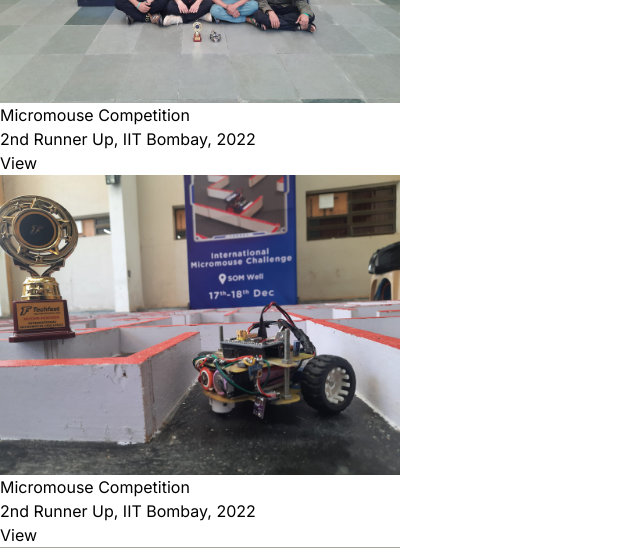
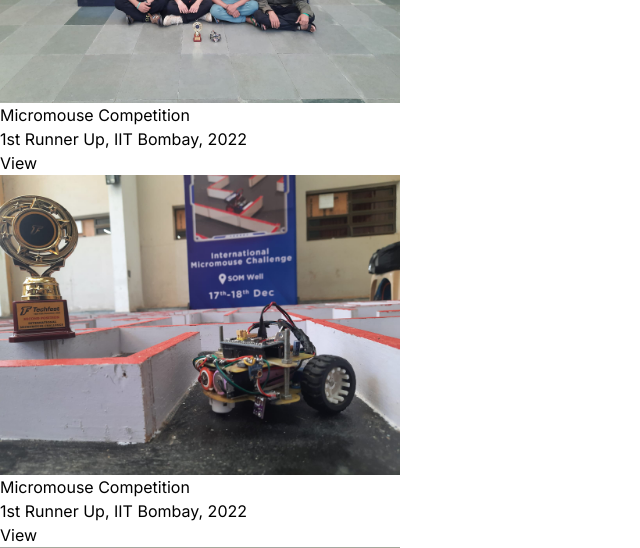
Before and after one commit to jyotsna-jha/rac-website-final, a Next.js app: page / in a window 1280 px wide. Shown: the part 6720-7268 px from the top of the page, without its empty margins (0-640 px from the left). Built offline with nearby package versions, Linux system fonts and the light colour scheme.

Commit message:
achievement

```diff
--- a/components/Hero/Hero4.jsx
+++ b/components/Hero/Hero4.jsx
@@ -3,8 +3,8 @@ import NextImage from 'next/image';
 
 const Achievement = () => {
   const achievementCard = [
-    { name: 'Micromouse Competition', achievement: '2nd Runner Up, IIT Bombay, 2022', image: '/assets/micromouse5.jpg', link: 'https://drive.google.com/drive/folders/1ZvO1aXkVKVZ2cgqXInEUFy3mumFhQnzX' },
-    { name: 'Micromouse Competition', achievement: '2nd Runner Up, IIT Bombay, 2022', image: '/assets/micromouse2.jpg', link: 'https://drive.google.com/drive/folders/1ZvO1aXkVKVZ2cgqXInEUFy3mumFhQnzX' },
+    { name: 'Micromouse Competition', achievement: '1st Runner Up, IIT Bombay, 2022', image: '/assets/micromouse5.jpg', link: 'https://drive.google.com/drive/folders/1ZvO1aXkVKVZ2cgqXInEUFy3mumFhQnzX' },
+    { name: 'Micromouse Competition', achievement: '1st Runner Up, IIT Bombay, 2022', image: '/assets/micromouse2.jpg', link: 'https://drive.google.com/drive/folders/1ZvO1aXkVKVZ2cgqXInEUFy3mumFhQnzX' },
     { name: 'Rowboatics', achievement: ' Winner, IIT Bombay, 2020', image: '/assets/rowboatics.png', link: '' },
   ];
 
```
